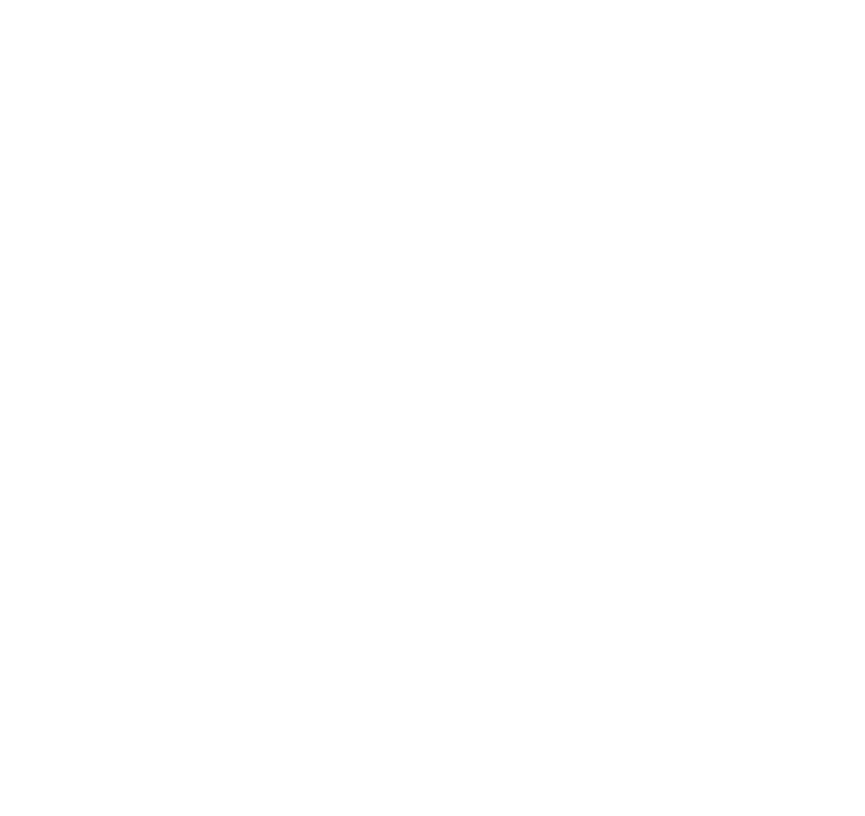
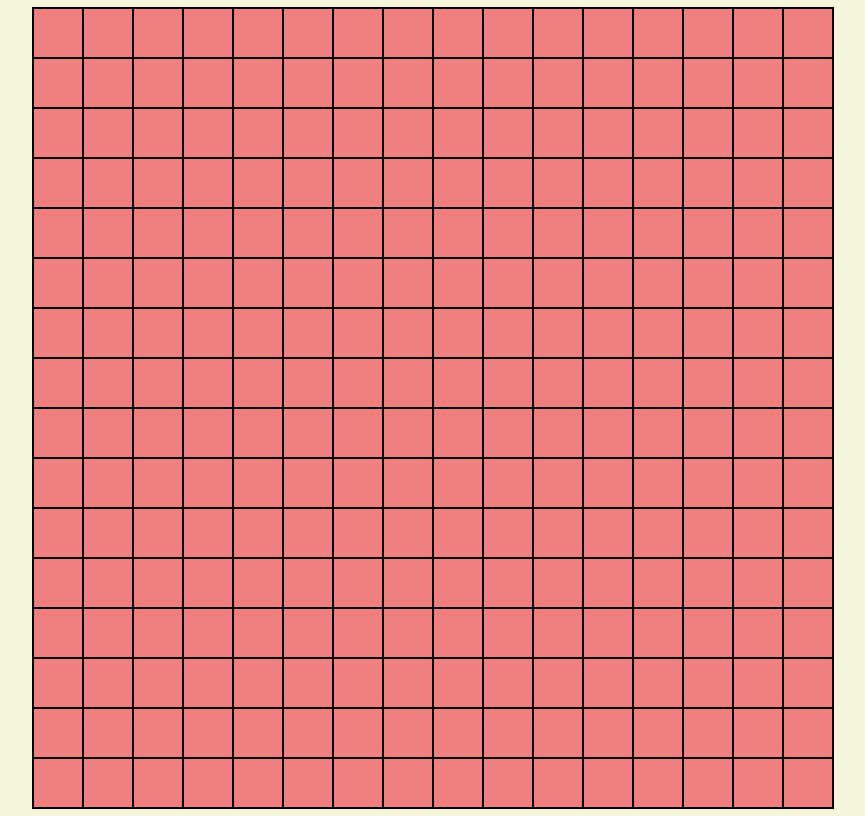
Before and after one commit to rjrillon/etch-a-sketch-project, a plain HTML site: page index.html in a window 1280 px wide. Shown: the whole page, without its empty margins (207-1072 px from the left). Drawn offline with Linux system fonts and the light colour scheme.

Commit message:
Boilerplate Created
Includes function to create grid with basic styling.

```diff
--- a/index.html
+++ b/index.html
@@ -3,12 +3,14 @@
   <head>
     <meta charset="UTF-8" />
     <meta name="viewport" content="width=device-width, initial-scale=1.0" />
-    <title>Document</title>
-    <style src="./styles/styles.css"></style>
+    <title>Etch-a-Sketch</title>
+    <link rel="stylesheet" href="./styles/styles.css"></link>
   </head>
   <body>
+
     <div class="grid-container">
-      <div class="square"></div>
+
+
     </div>
 
     <script src="./index.js"></script>
--- a/index.js
+++ b/index.js
@@ -1 +1,9 @@
 console.log("JS loaded..");
+
+const gridContainer = document.querySelector(".grid-container");
+
+for (let i = 0; i < 16 * 16; i++) {
+  const square = document.createElement("div");
+  square.classList.add("square");
+  gridContainer.appendChild(square);
+}
--- a/styles/styles.css
+++ b/styles/styles.css
@@ -0,0 +1,24 @@
+body {
+  display: flex;
+  justify-content: center;
+  align-items: center;
+  height: 100vh;
+  background-color: beige;
+}
+
+.grid-container {
+  display: flex;
+  flex-wrap: wrap;
+  width: 800px;
+  height: 800px;
+  aspect-ratio: 1 / 1;
+  border: 1px solid black;
+}
+
+.square {
+  background-color: lightcoral;
+  border: 1px solid black;
+  width: calc(100% / 16);
+  height: calc(100% / 16);
+  box-sizing: border-box;
+}
```
